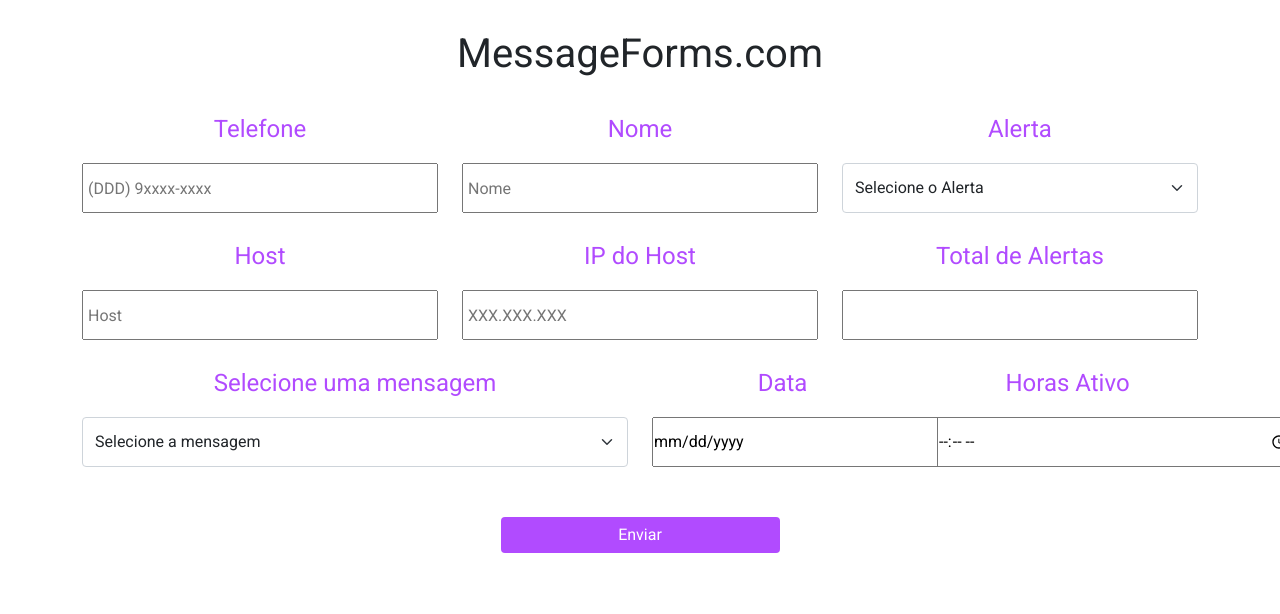
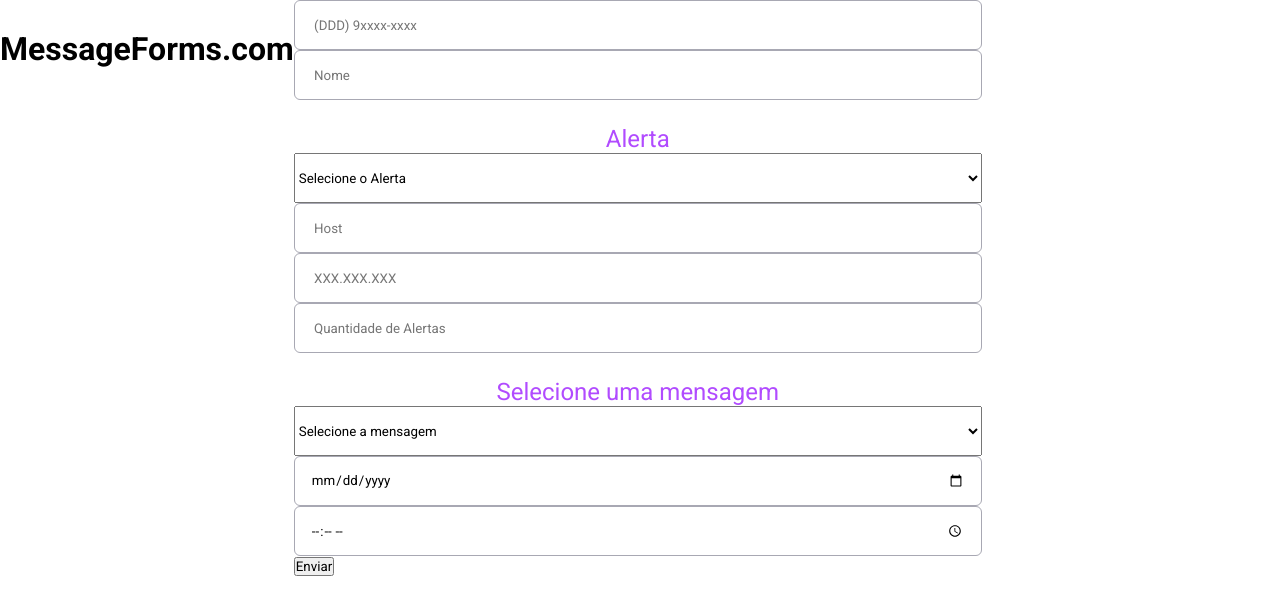
Before and after one commit to DartaBlenke/MessageForms, a React (Create React App) app: page / in a window 1280 px wide. Shown: the top 614 px of the page. Built offline with nearby package versions, Linux system fonts and the light colour scheme.

Commit message:
quarto commit

```diff
--- a/package.json
+++ b/package.json
@@ -10,7 +10,6 @@
     "@types/node": "^12.0.0",
     "@types/react": "^17.0.0",
     "@types/react-dom": "^17.0.0",
-    "bootstrap": "^5.1.1",
     "node-sass": "^5.0.0",
     "react": "^17.0.2",
     "react-dom": "^17.0.2",
--- a/src/App.tsx
+++ b/src/App.tsx
@@ -1,4 +1,4 @@
-import { Home } from "./components/Home";
+import { Home } from "./pages/Home";
 
 function App() {
   return (
--- /dev/null
+++ b/src/components/Button.tsx
@@ -0,0 +1,10 @@
+import { ButtonHTMLAttributes } from 'react';
+import '../styles/button.scss';
+
+type ButtonProps = ButtonHTMLAttributes<HTMLButtonElement>;
+
+export function Button(props: ButtonProps) {
+  return (
+    <button className="button" {...props} />
+  )
+}
--- a/src/components/Home.jsx
+++ /dev/null
@@ -1,74 +0,0 @@
-import Input from './Input';
-import {
-  Button,
-} from 'reactstrap';
-
-export function Home () {
-  return (
-    <main>
-      <h1>MessageForms.com</h1>
-      <div className="container">
-        <div className="row">
-          <div className="col-4">
-            <Input id="ipv4" name="Telefone" type="tel" title="Telefone" placeholder=" (DDD) 9xxxx-xxxx"/>
-          </div>
-
-          <div className="col-4">
-            <Input name="Nome" type="text" title="Nome" placeholder=" Nome" />
-          </div>
-
-          <div className="col-4">
-            <p>Alerta</p>
-            <select className="form-select" aria-label="Alertas" required>
-              <option selected>Selecione o Alerta</option>
-              <option value="1">Alerta 1</option>
-              <option value="2">Alerta 2</option>
-              <option value="3">Alerta 3</option>
-            </select>
-          </div>
-
-        </div>
-        <div className="row">
-
-          <div className="col-4">
-              <Input name="Host" type="text" title="Host" placeholder=" Host" />
-          </div>
-
-          <div className="col-4">
-            <Input name="IPHost" type="number" title="IP do Host" max="9" placeholder=" XXX.XXX.XXX"/>
-          </div>
-
-          <div className="col-4">
-            <Input name="TotalAlertas" type="number" title="Total de Alertas"/>
-          </div>
-
-        </div>
-        <div className="row">
-
-          <div className="col-6">
-            <p>Selecione uma mensagem</p>
-            <select className="form-select" aria-label="Alertas" required>
-              <option selected>Selecione a mensagem </option>
-              <option value="1">Bom dia [nome]</option>
-              <option value="2">Boa tarde [nome]</option>
-              <option value="3">Boa noite [nome]</option>
-            </select>
-          </div>
-
-          <div className="col-3">
-            <Input name="Data" type="date" title="Data"/>
-          </div>
-          <div className="col-3">
-            <Input name="Horas" type="time" title="Horas Ativo"/>
-          </div>
-
-        </div>
-        <div className="d-grid col-3 mx-auto">
-          <button type="button" className="btn btn-primary justify-self-center">Enviar</button>
-        </div>
-
-      </div>
-
-    </main>
-  )
-}
--- a/src/components/Input.jsx
+++ /dev/null
@@ -1,14 +0,0 @@
-import React from 'react';
-import '../styles/global.scss';
-
-function Input(props) {
-
-  return (
-    <div>
-      <p>{props.title}</p>
-      <input type={props.type} name={props.name} required placeholder={props.placeholder}/>
-    </div>
-  )
-}
-
-export default Input;
--- /dev/null
+++ b/src/components/Input.tsx
@@ -0,0 +1,9 @@
+import { InputHTMLAttributes } from 'react';
+
+type InputProps = InputHTMLAttributes<HTMLInputElement>;
+
+export function Input(props: InputProps) {
+  return (
+    <input className="input" {...props} />
+  )
+}
--- a/src/index.tsx
+++ b/src/index.tsx
@@ -1,7 +1,6 @@
 import React from 'react';
 import ReactDOM from 'react-dom';
 import App from './App';
-import 'bootstrap/dist/css/bootstrap.min.css';
 
 ReactDOM.render(
   <React.StrictMode>
--- /dev/null
+++ b/src/pages/Home.tsx
@@ -0,0 +1,48 @@
+import { Input } from "../components/Input";
+import { Button } from "../components/Button";
+import '../styles/home.scss';
+import '../styles/global.scss';
+
+export function Home () {
+  return (
+    <div id="page-home">
+      <h1>MessageForms.com</h1>
+      <div className="container">
+            <Input name="Telefone" type="tel" title="Telefone" placeholder=" (DDD) 9xxxx-xxxx"/>
+
+            <Input  name="Nome" type="text" title="Nome" placeholder=" Nome" />
+
+            <p>Alerta</p>
+            <select className="form-select" aria-label="Alertas" required>
+              <option selected>Selecione o Alerta</option>
+              <option value="1">Alerta 1</option>
+              <option value="2">Alerta 2</option>
+              <option value="3">Alerta 3</option>
+            </select>
+
+            <Input name="Host" type="text" title="Host" placeholder=" Host" />
+
+            <Input name="IPHost" type="number" title="IP do Host" placeholder=" XXX.XXX.XXX"/>
+
+            <Input name="TotalAlertas" type="number" title="Total de Alertas" placeholder=" Quantidade de Alertas"/>
+
+            <p>Selecione uma mensagem</p>
+            <select className="form-select" aria-label="Alertas" required>
+              <option selected>Selecione a mensagem </option>
+              <option value="1">Bom dia [nome]</option>
+              <option value="2">Boa tarde [nome]</option>
+              <option value="3">Boa noite [nome]</option>
+            </select>
+
+            <Input name="Data" type="date" title="Data" placeholder=""/>
+
+            <Input name="Horas" type="time" title="Horas Ativo" placeholder=""/>
+
+          <Button type="button" className="btn btn-primary justify-self-center">Enviar</Button>
+
+
+      </div>
+
+    </div>
+  )
+}
--- /dev/null
+++ b/src/styles/button.scss
@@ -0,0 +1,9 @@
+.button {
+  height: 50px;
+  border-radius: 5px;
+  font-weight: 500;
+  background: #835afd;
+  color: #FFFFFF;
+  padding: 0 15px;
+
+}
--- a/src/styles/global.scss
+++ b/src/styles/global.scss
@@ -22,17 +22,15 @@ p {
 }
 
 input {
-  width: 356px;
   height: 50px;
+  width: 100%;
+  border-radius: 6px;
+  padding: 0 16px;
+  background: #FFFFFF;
+  border: 1px solid #a8a8b3;
 }
 
 select {
   width: 100%;
   height: 50px;
 }
-
-button {
-  border: none !important;
-  margin-top: 50px !important;
-  background-color: var(--purple) !important;
-}
--- /dev/null
+++ b/src/styles/home.scss
@@ -0,0 +1,5 @@
+#page-home {
+  display: flex;
+  align-items: stretch;
+  height: 100vh;
+}
```
Also changed, not shown: src/components/Select.tsx (added), 2 other files (tests, documents, lock files or other folders).
